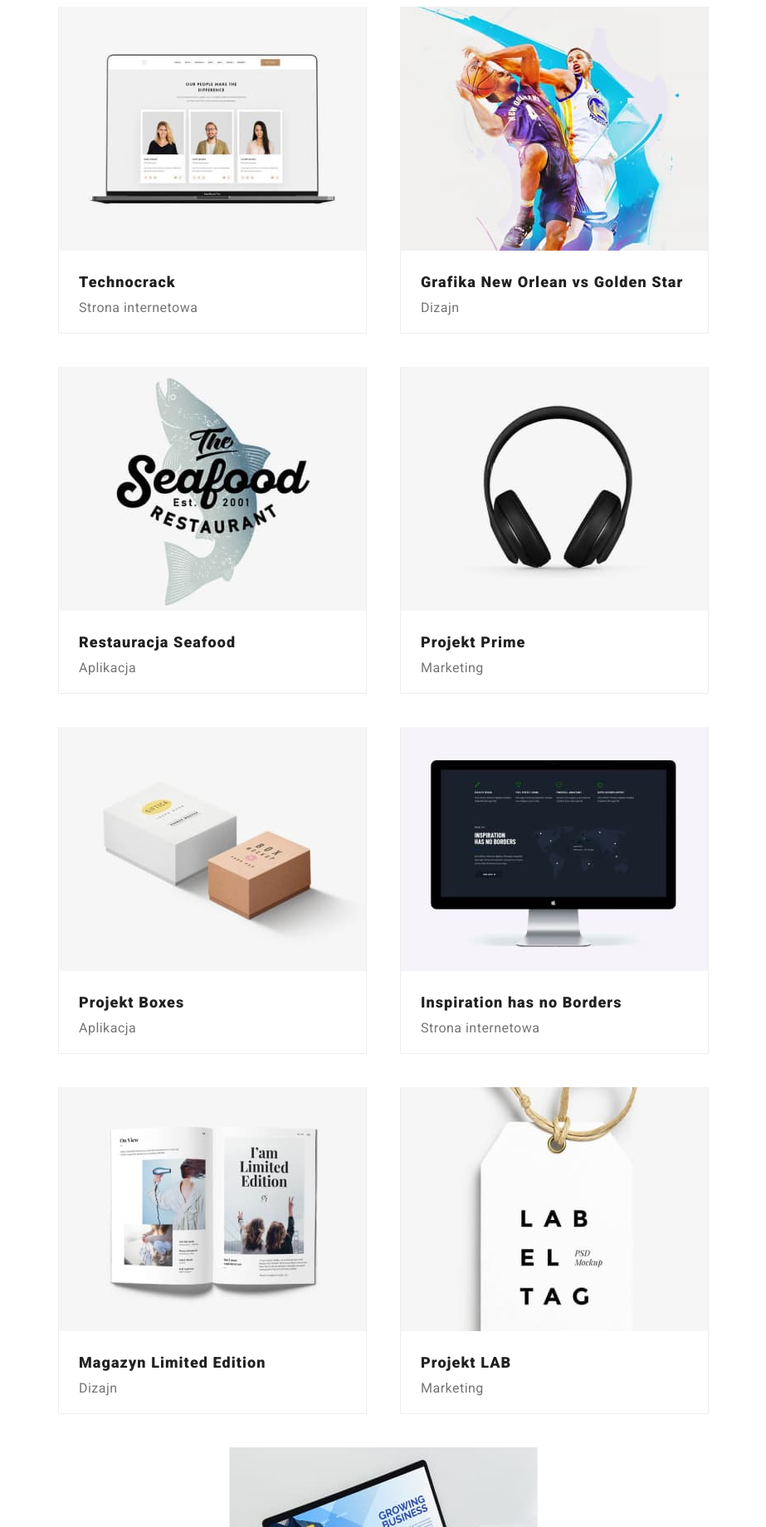
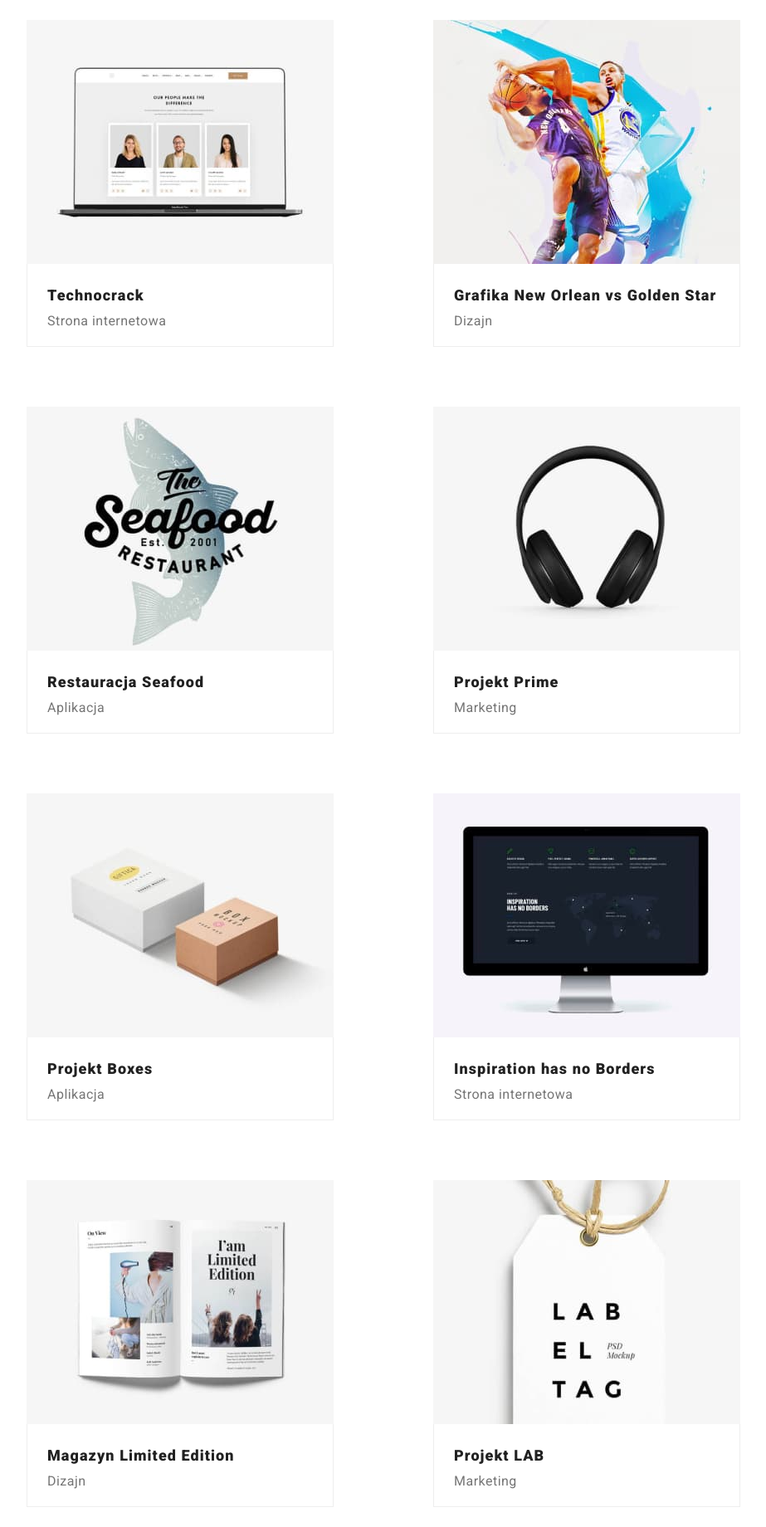
Before and after one commit to kingadidyk/goit-markup-hw-03, a plain HTML site: page portfolio.html in a window 1280 px wide. Shown: the part 259-2099 px from the top of the page at 83% size, without its empty margins (178-1101 px from the left). Drawn offline with nearby package versions, Linux system fonts and the light colour scheme.

Commit message:
portfolio borders

```diff
--- a/css/styles.css
+++ b/css/styles.css
@@ -412,10 +412,6 @@ box-shadow: 0px 1px 3px rgb(0 0 0 / 12%), 0px 1px 1px rgb(0 0 0 / 14%), 0px 2px
 
 }
 
-.cards-items > img {
-  display: block;
-}
-
 .border-image {
   border-left: 1px solid var(--border2-color);
   border-right: 1px solid var(--border2-color);
@@ -433,3 +429,14 @@ box-shadow: 0px 1px 3px rgb(0 0 0 / 12%), 0px 1px 1px rgb(0 0 0 / 14%), 0px 2px
   padding: 20px 24px 4px 24px;
   margin: 0;
 }
+
+.photo-describe-portfolio {
+  color: var(--text-color);
+  background-color: var(--background4-color);
+  font-size: 16px;
+  line-height: 1.18;
+  font-weight: 400px;
+  letter-spacing: 0.03em;;
+  padding: 0px 24px 20px 24px;
+  margin: 0;
+}
--- a/portfolio.html
+++ b/portfolio.html
@@ -66,130 +66,130 @@
 
         <ul class="cards-box">
           <li class="cards-items">
-            <figure class="border-image">
+            <figure>
               <img
                 src="./images/img7.jpg"
                 alt="Otwarty laptop"
                 width="370"
                 height="294"
               />
-              <figcaption>
+              <figcaption class="border-image">
                 <p class="photo-portfolio"><b>Technocrack</b></p>
-                <p class="photo-describe">Strona internetowa</p>
+                <p class="photo-describe-portfolio">Strona internetowa</p>
               </figcaption>
             </figure>
           </li>
           <li class="cards-items">
-            <figure class="border-image">
+            <figure>
               <img
                 src="./images/img8.jpg"
                 alt="Dwóch koszykarzy w wyskoku"
                 width="370"
                 height="294"
               />
-              <figcaption>
+              <figcaption class="border-image">
                 <p class="photo-portfolio">
                   <b>Grafika New Orlean vs Golden Star</b>
                 </p>
-                <p class="photo-describe">Dizajn</p>
+                <p class="photo-describe-portfolio">Dizajn</p>
               </figcaption>
             </figure>
           </li>
           <li class="cards-items">
-            <figure class="border-image">
+            <figure>
               <img
                 src="./images/img9.jpg"
                 alt="Logo restauracji"
                 width="370"
                 height="294"
               />
-              <figcaption>
+              <figcaption class="border-image">
                 <p class="photo-portfolio"><b>Restauracja Seafood</b></p>
-                <p class="photo-describe">Aplikacja</p>
+                <p class="photo-describe-portfolio">Aplikacja</p>
               </figcaption>
             </figure>
           </li>
           <li class="cards-items">
-            <figure class="border-image">
+            <figure>
               <img
                 src="./images/img10.jpg"
                 alt="Czarne słuchawki"
                 width="370"
                 height="294"
               />
-              <figcaption>
+              <figcaption class="border-image">
                 <p class="photo-portfolio"><b>Projekt Prime</b></p>
-                <p class="photo-describe">Marketing</p>
+                <p class="photo-describe-portfolio">Marketing</p>
               </figcaption>
             </figure>
           </li>
           <li class="cards-items">
-            <figure class="border-image">
+            <figure>
               <img
                 src="./images/img11.jpg"
                 alt="Dwa różnej wielkości pudełka"
                 width="370"
                 height="294"
               />
-              <figcaption>
+              <figcaption class="border-image">
                 <p class="photo-portfolio"><b>Projekt Boxes</b></p>
-                <p class="photo-describe">Aplikacja</p>
+                <p class="photo-describe-portfolio">Aplikacja</p>
               </figcaption>
             </figure>
           </li>
           <li class="cards-items">
-            <figure class="border-image">
+            <figure>
               <img
                 src="./images/img12.jpg"
                 alt="Monitor komputera"
                 width="370"
                 height="294"
               />
-              <figcaption>
+              <figcaption class="border-image">
                 <p class="photo-portfolio"><b>Inspiration has no Borders</b></p>
-                <p class="photo-describe">Strona internetowa</p>
+                <p class="photo-describe-portfolio">Strona internetowa</p>
               </figcaption>
             </figure>
           </li>
           <li class="cards-items">
-            <figure class="border-image">
+            <figure>
               <img
                 src="./images/img13.jpg"
                 alt="Otwarty magazyn"
                 width="370"
                 height="294"
               />
-              <figcaption>
+              <figcaption class="border-image">
                 <p class="photo-portfolio"><b>Magazyn Limited Edition</b></p>
-                <p class="photo-describe">Dizajn</p>
+                <p class="photo-describe-portfolio">Dizajn</p>
               </figcaption>
             </figure>
           </li>
           <li class="cards-items">
-            <figure class="border-image">
+            <figure>
               <img
                 src="./images/img14.jpg"
                 alt="Etykieta"
                 width="370"
                 height="294"
               />
-              <figcaption>
+              <figcaption class="border-image">
                 <p class="photo-portfolio"><b>Projekt LAB</b></p>
-                <p class="photo-describe">Marketing</p>
+                <p class="photo-describe-portfolio">Marketing</p>
               </figcaption>
             </figure>
           </li>
           <li class="cards-items">
-            <figure class="border-image">
+            <figure>
               <img
                 src="./images/img15.jpg"
                 alt="Osoba pisząca na laptopie"
                 width="370"
                 height="294"
               />
-              <figcaption>
+              <figcaption class="border-image">
                 <p class="photo-portfolio"><b>Growing Business</b></p>
-                <p class="photo-describe">Aplikacja</p>
+                <p class="photo-describe-portfolio">Aplikacja</p>
               </figcaption>
             </figure>
           </li>
```
